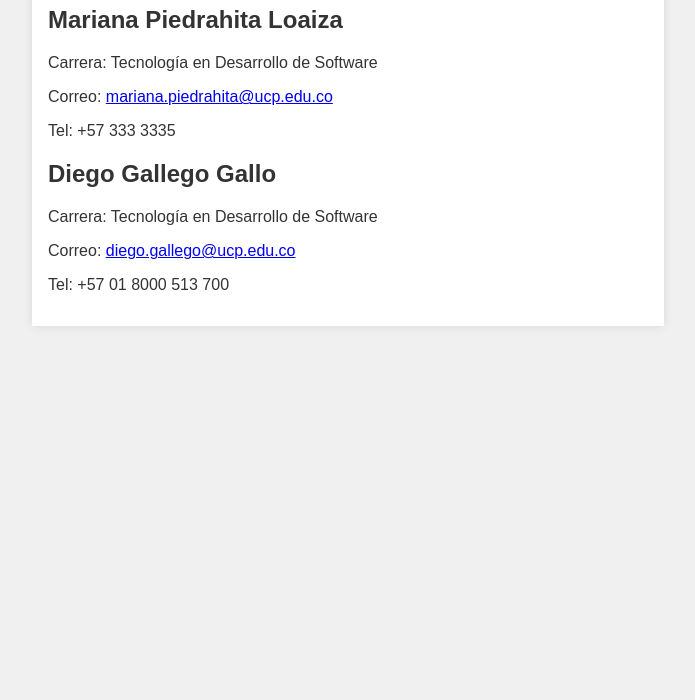
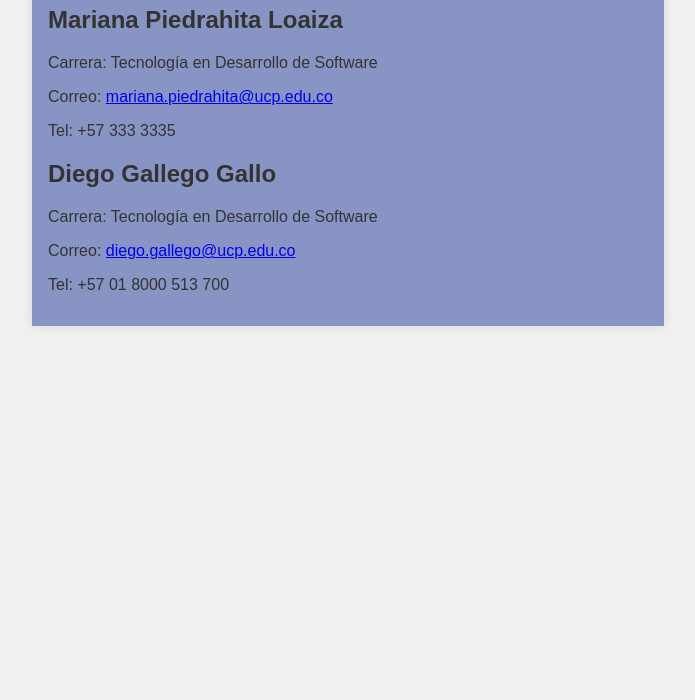
Before and after one commit to R0CK03/mi-proyecto, a plain HTML site: page index.html in a window 1280 px wide. Shown: the part 100-800 px from the top of the page, without its empty margins (292-987 px from the left). Drawn offline with Linux system fonts and the light colour scheme.

Commit message:
24/02/26-Introducción-Cambio de Mariana

```diff
--- a/style.css
+++ b/style.css
@@ -11,7 +11,7 @@ body {
     max-width: 600px;
     margin: 2rem auto;
     padding: 1rem;
-    background-color: #fff;
+    background-color: #8895c4;
     box-shadow: 0 0 10px rgba(0,0,0,0.1);
 }
 
```
